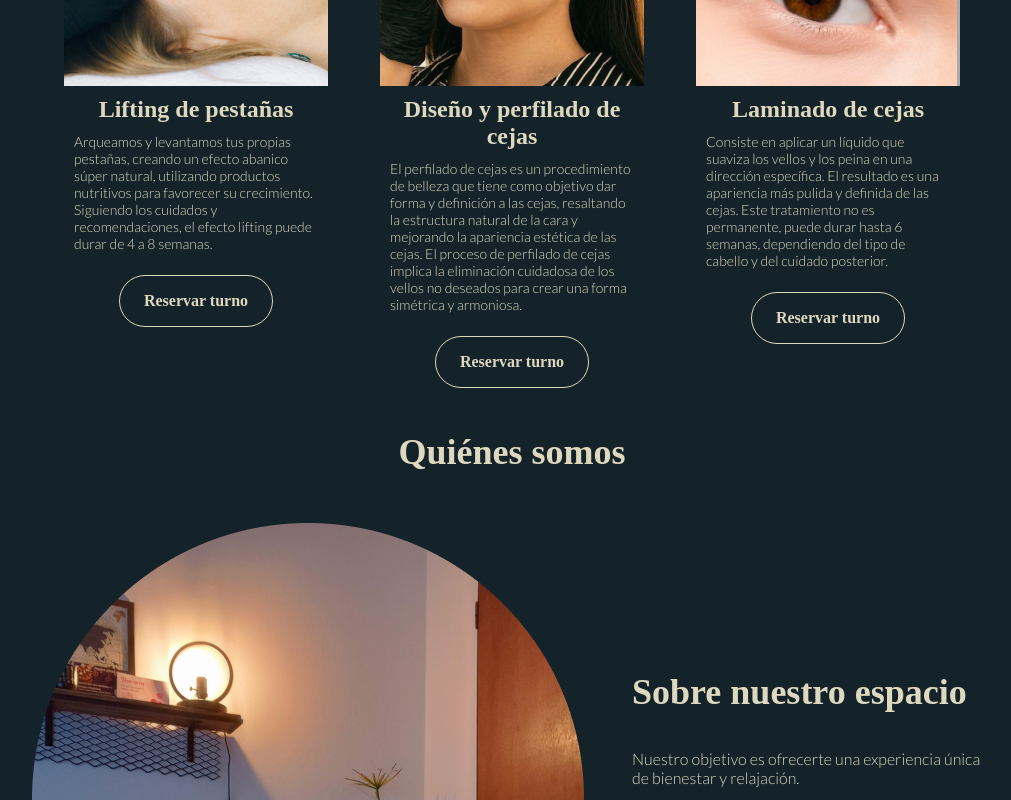
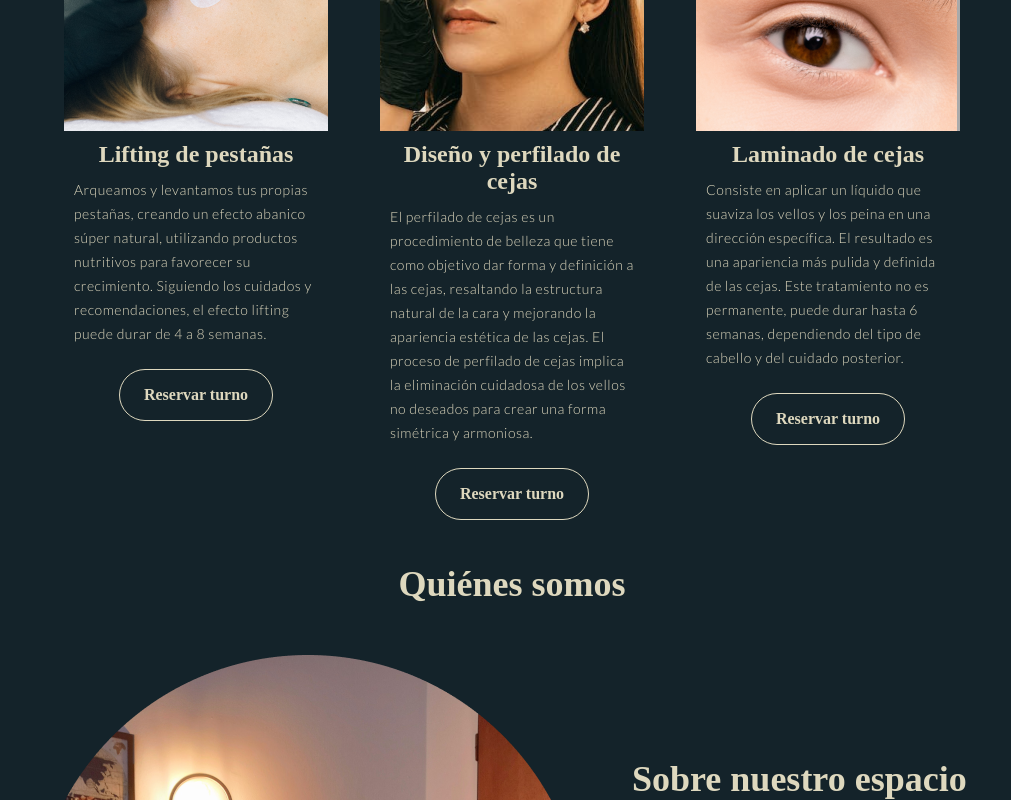
Before and after one commit to joaquingutierrez/espacio-klem, a React (Create React App) app: page / in a window 1280 px wide. Shown: the part 1940-2740 px from the top of the page, without its empty margins (128-1139 px from the left). Built offline with nearby package versions, Linux system fonts and the light colour scheme; a web font is replaced by a local one.

Commit message:
Agregado espaciado entre lineas para los parrafos

```diff
--- a/src/components/Nav/style.css
+++ b/src/components/Nav/style.css
@@ -108,6 +108,7 @@
         width: 320px;
         height: 281px;
         margin: 0;
+        margin-top: 64px;
     }
 
     .navBar {
@@ -139,12 +140,13 @@
     /* Position and sizing of burger button */
     .bm-burger-button {
         position: absolute;
-        height: 80%;
+        /* height: 24px; */
         top: 0;
         left: 0;
         bottom: 0;
         margin: auto;
         margin-left: 10px;
+        margin: 16px;
     }
 
     /* Color/shape of burger icon bars */
@@ -161,11 +163,12 @@
     .bm-cross-button {
         height: 24px;
         width: 24px;
+        margin-right: 24px;
     }
 
     /* Color/shape of close button cross */
     .bm-cross {
-        background: black;
+        background: #14232A;
     }
 
     /*
--- a/src/components/QuienesSomos/style.css
+++ b/src/components/QuienesSomos/style.css
@@ -50,6 +50,8 @@
 .textoQuienesSomos p {
     font-family: 'Lato', sans-serif;
     color: #DED8BE;
+    letter-spacing: 0.5px;
+    line-height: 24px;
 }
 
 @media (min-width:1121px) and (max-width:1260px) {
--- a/src/components/Servicios/ServiciosCard/style.css
+++ b/src/components/Servicios/ServiciosCard/style.css
@@ -22,4 +22,6 @@
     font-size: 0.875rem;
     margin: 10px;
     text-align: left;
+    letter-spacing: 0.5px;
+    line-height: 24px;
 }
```
Also changed, not shown: Arreglar.txt (deleted).
